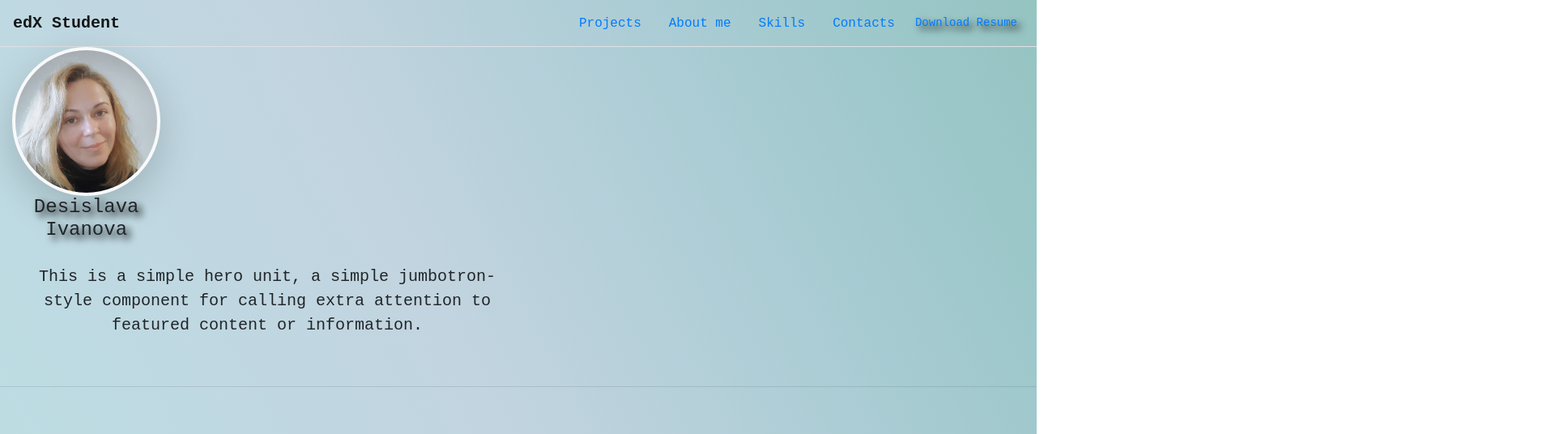
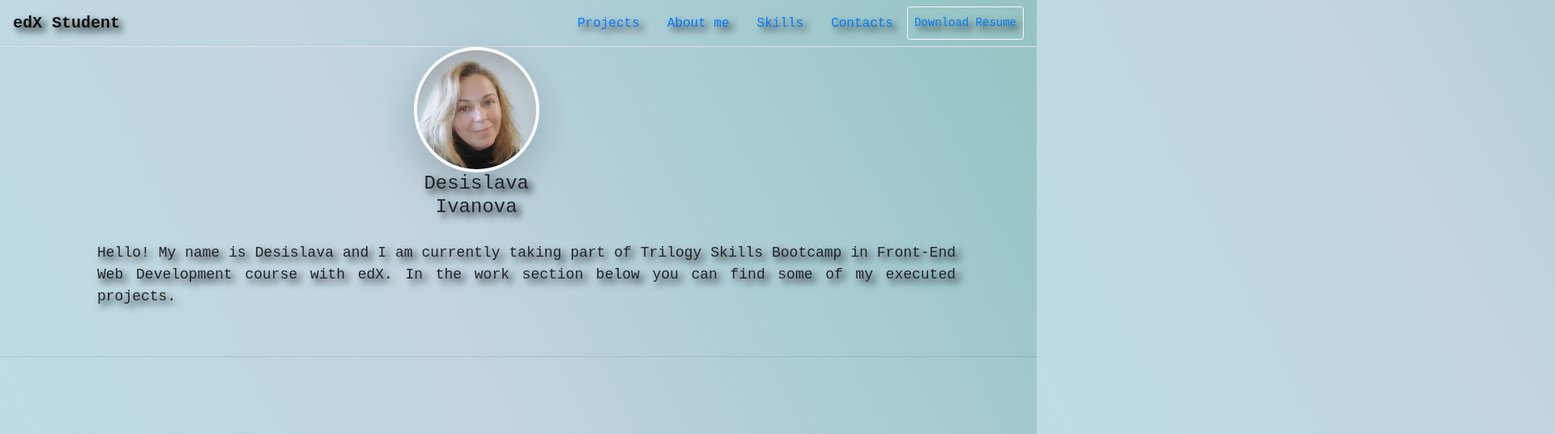
Before and after one commit to DessySI/bootstrap-portfolio-desislava-ivanova, a plain HTML site: page index.html in a window 1280 px wide. Shown: the top 536 px of the page at 81% size, 1920 px wide, since content can reach past the window. Drawn offline with nearby package versions, Linux system fonts and the light colour scheme.

Commit message:
screenshot added in assets

```diff
--- a/assets/css/style.css
+++ b/assets/css/style.css
@@ -14,11 +14,11 @@ nav, h3 {
     text-shadow: 5px 5px 10px black;
 }
 
-nav:hover {
+a:hover {
     text-shadow: none ;
   }
 
-.card,.btn {
+a {
     text-shadow: 5px 5px 10px black;
     border: none;
 }
@@ -27,3 +27,25 @@ nav:hover {
     margin-bottom: 5px;
     width: 7%;
 }
+
+button:hover {
+    box-shadow: 5px 5px 15px black;
+}
+
+#profile-pic {
+    border: none;
+    margin-left: 37%;
+    text-shadow: 5px 5px 10px black;
+}
+
+#profile-text {
+
+    font-size: 18px;
+    text-shadow: 5px 5px 10px black;
+    text-align: justify;
+    width: 200%;
+}
+
+img:hover {
+
+}
--- a/index.html
+++ b/index.html
@@ -34,17 +34,14 @@
           </nav>
 
           <!--header jumbotron-->
-        <header class="container-fluid mb-0">
+        <header class="container mb-0 style">
           <div class="bg-transparent text-center jumbotron-fluid">
-            <div class="row">
                       <div class="card bg-transparent col-2" id="profile-pic" style="width: 16rem;">
                         <img class="rounded-circle shadow-lg p-1 bg-light rounded" src="./assets/images/profilePic.jpg" class="card-img-top" alt="portfolio picture">
                         <h4>Desislava Ivanova</h4>
                       </div>
-                      <div class="card-body">
-                        <p class="lead col-6">This is a simple hero unit, a simple jumbotron-style component for calling extra attention to featured content or information.</p>
-                      </div>
-            </div>
+                      <div class="card-body" id="profile-text">
+                        <p class="col-6">Hello! My name is Desislava and I am currently taking part of Trilogy Skills Bootcamp in Front-End Web Development course with edX. In the work section below you can find some of my executed projects.
           </div>
         </header>
         <hr class="my-4">
@@ -139,7 +136,11 @@ List out the skills you expect to learn from the bootcamp.-->
   <div class="container-fluid">
     <h3 class="display-4">My Skills</h3>
     <p class="lead">
-      <img src="./assets/logo_images/html-5.svg" title="HTML" alt="HTML logo">   <img src="./assets/logo_images/css3.svg" title="CSS" alt="CSS logo">    <img src="./assets/logo_images/bootstrap.svg" title="Bootstrap" alt="bootstrap logo">   <img src="./assets/logo_images/marketing.png" title="marketing" alt="Marketing logo">     <img src="./assets/logo_images/management.png" title="management" alt="Management logo">
+      <img src="./assets/logo_images/html-5.svg" title="HTML" alt="HTML logo">
+      <img src="./assets/logo_images/css3.svg" title="CSS" alt="CSS logo">
+      <img src="./assets/logo_images/bootstrap.svg" title="Bootstrap" alt="bootstrap logo">
+      <img src="./assets/logo_images/marketing.png" title="Marketing" alt="Marketing logo">
+      <img src="./assets/logo_images/management.png" title="Management" alt="Management logo">
     </p>
   </div>
 </div>
```
Also changed, not shown: 1 other file.
